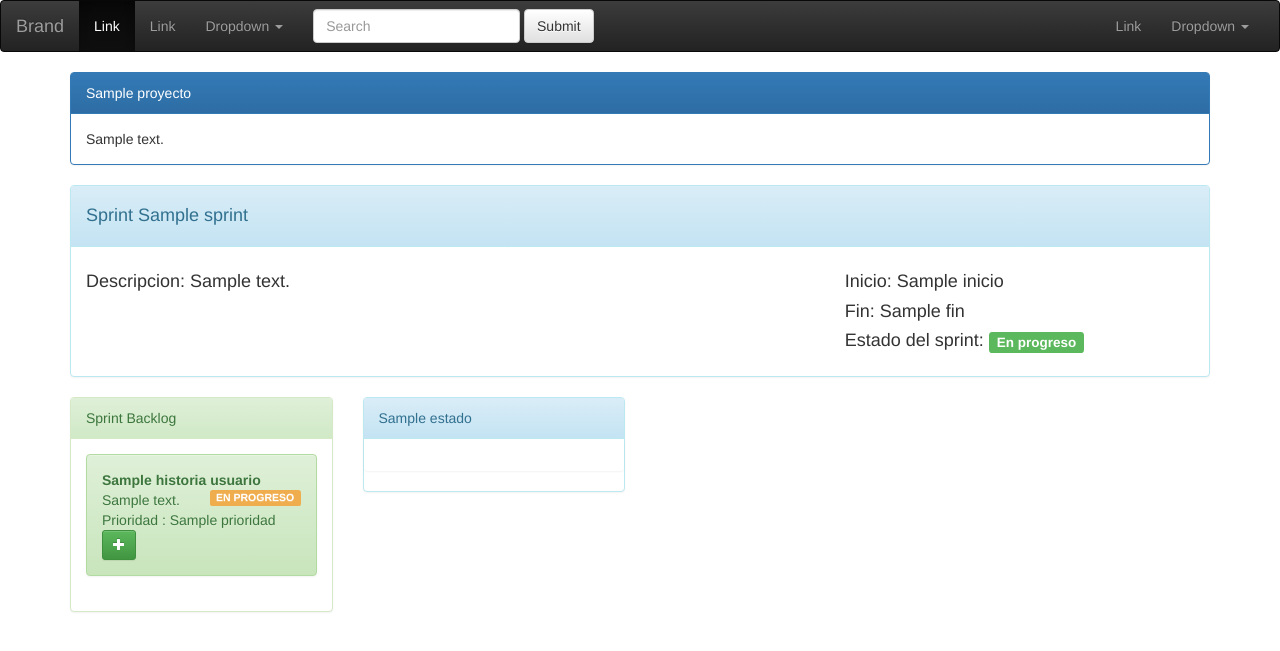
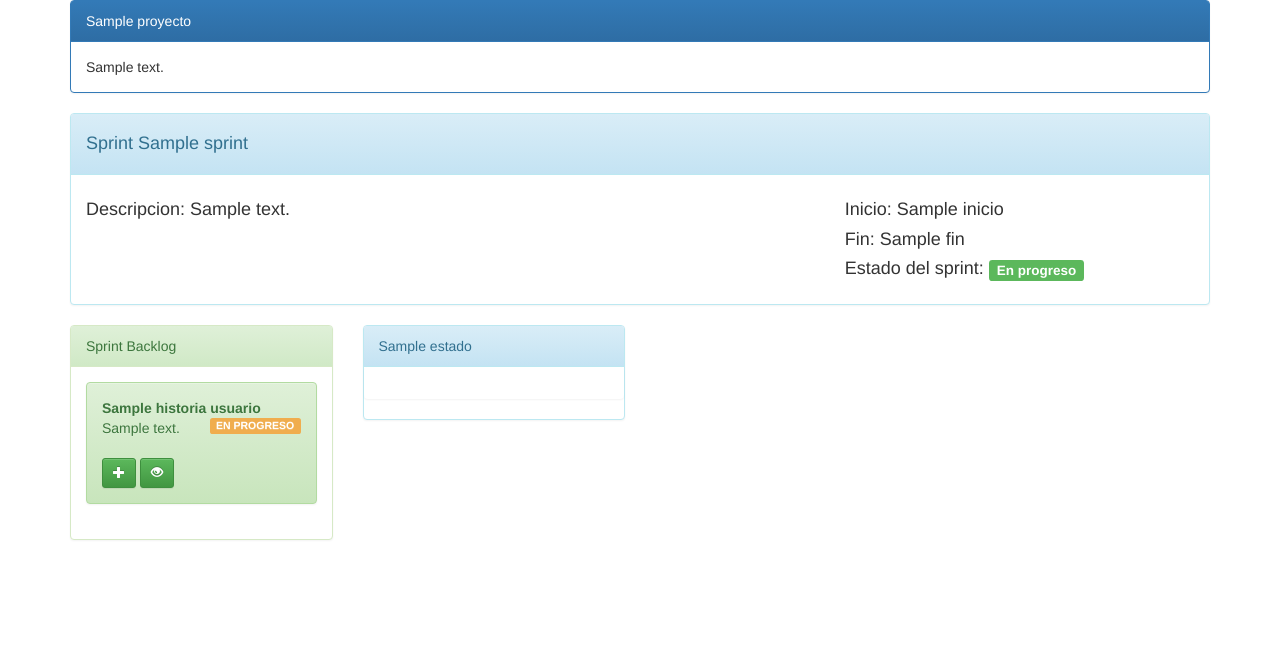
Before and after one commit to danielstp/jaguares, a Django app: template jaguares/templates/proyecto/tablero.html in a window 1280 px wide. Shown: the top 651 px of the page. Run offline with Django 3.2, Linux system fonts and the light colour scheme; the template is opened without the code that fills it: most values are stand-ins (such as "Sample title", 1, 10 or a date in 2020); parts of the project's set-up code (start-up, migrations or seed data) failed here and were passed over; some libraries are stand-ins or nearby versions.

Commit message:
ver detalles de la historia de usuario , asignar responsable,

```diff
--- a/jaguares/templates/bootstrap.html
+++ b/jaguares/templates/bootstrap.html
@@ -28,59 +28,6 @@
 
   <body>
     {% block body_head %}
-<nav class="navbar navbar-inverse">
-  <div class="container-fluid">
-    <!-- Brand and toggle get grouped for better mobile display -->
-    <div class="navbar-header">
-      <button type="button" class="navbar-toggle collapsed" data-toggle="collapse" data-target="#bs-example-navbar-collapse-1" aria-expanded="false">
-        <span class="sr-only">Toggle navigation</span>
-        <span class="icon-bar"></span>
-        <span class="icon-bar"></span>
-        <span class="icon-bar"></span>
-      </button>
-      <a class="navbar-brand" href="#">Brand</a>
-    </div>
-
-    <!-- Collect the nav links, forms, and other content for toggling -->
-    <div class="collapse navbar-collapse" id="bs-example-navbar-collapse-1">
-      <ul class="nav navbar-nav">
-        <li class="active"><a href="#">Link <span class="sr-only">(current)</span></a></li>
-        <li><a href="#">Link</a></li>
-        <li class="dropdown">
-          <a href="#" class="dropdown-toggle" data-toggle="dropdown" role="button" aria-haspopup="true" aria-expanded="false">Dropdown <span class="caret"></span></a>
-          <ul class="dropdown-menu">
-            <li><a href="#">Action</a></li>
-            <li><a href="#">Another action</a></li>
-            <li><a href="#">Something else here</a></li>
-            <li role="separator" class="divider"></li>
-            <li><a href="#">Separated link</a></li>
-            <li role="separator" class="divider"></li>
-            <li><a href="#">One more separated link</a></li>
-          </ul>
-        </li>
-      </ul>
-      <form class="navbar-form navbar-left" role="search">
-        <div class="form-group">
-          <input type="text" class="form-control" placeholder="Search">
-        </div>
-        <button type="submit" class="btn btn-default">Submit</button>
-      </form>
-      <ul class="nav navbar-nav navbar-right">
-        <li><a href="#">Link</a></li>
-        <li class="dropdown">
-          <a href="#" class="dropdown-toggle" data-toggle="dropdown" role="button" aria-haspopup="true" aria-expanded="false">Dropdown <span class="caret"></span></a>
-          <ul class="dropdown-menu">
-            <li><a href="#">Action</a></li>
-            <li><a href="#">Another action</a></li>
-            <li><a href="#">Something else here</a></li>
-            <li role="separator" class="divider"></li>
-            <li><a href="#">Separated link</a></li>
-          </ul>
-        </li>
-      </ul>
-    </div><!-- /.navbar-collapse -->
-  </div><!-- /.container-fluid -->
-</nav>
     {% endblock %}
     {% block container %}
     <div class="container">
--- a/jaguares/templates/proyecto/tablero.html
+++ b/jaguares/templates/proyecto/tablero.html
@@ -51,12 +51,25 @@
                     {% endif %}
                     <br>
                     {{ hus.historiaUsuario.descripción }} <br>
-                    Prioridad : {{ hus.historiaUsuario.prioridad  }}
                     <br>
-                    <button type="button" class="btn btn-success btn-sm" data-toggle="collapse" data-target="#historiausuario-{{ hus.historiaUsuario.id }}">
+                    <button type="button" class="btn btn-success btn-sm" data-toggle="collapse" data-target="#historiausuario-crear-{{ hus.historiaUsuario.id }}">
                         <span class="glyphicon glyphicon-plus"> </span>
                     </button>
-                    <div id="historiausuario-{{ hus.historiaUsuario.id }}" class="collapse">
+                    <button type="button" class="btn btn-success btn-sm" data-toggle="collapse" data-target="#historiausuario-mostrar-{{ hus.historiaUsuario.id }}">
+                        <span class="glyphicon glyphicon-eye-open"> </span>
+                    </button>
+                    <div id="historiausuario-mostrar-{{ hus.historiaUsuario.id }}" class="collapse">
+                    <h4 class="text-center"><strong>Mas Informacion</strong></h4>
+                    Prioridad : {{ hus.historiaUsuario.prioridad  }} <br>
+                    Tiempo Estimado : {{ hus.historiaUsuario.tiempoEstimado  }} <br>
+                    <h4> Criterios de Aceptacion</h4>
+                    <ul class="list-group">
+                        {% for criterio in hus.historiaUsuario.criterioaceptacion_set.all  %}
+                        <li class="list-group-item"> {{ criterio.descripción }}</li>
+                        {% endfor %}
+                    </ul>
+                    </div>
+                    <div id="historiausuario-crear-{{ hus.historiaUsuario.id }}" class="collapse">
 
                     <h4 class="text-center"><strong> Crear Tarea</strong></h4>
       <form action="" method="post" >
@@ -64,9 +77,9 @@
       <input type="hidden" name="action" value="tarea_crear">
       <input type="hidden" name="hu_id" value="{{ hus.historiaUsuario.id }}">
       <label> Nombre:  </label>
-      <input class="form-control" type="text" name="tarea_nombre">
+      <input class="form-control" type="text" name="tarea_nombre" required>
       <label> Descripcion </label>
-      <textarea class="form-control" name="tarea_descripcion"> </textarea>
+      <textarea class="form-control" name="tarea_descripcion" required="true" > </textarea>
       <br>
       <button type="submit" class="btn btn-success"> OK  </button>
       </form>
@@ -87,7 +100,9 @@
                 {% for tarea in hus.historiaUsuario.tarea_set.all %}
                     {% if tarea.estado == estado %}
             <div class="alert alert-info">
-               <strong>{{ tarea.titulo }} </strong> <span style="float:right" class="label label-primary"> {{ tarea.historiaUs.titulo }} </span>
+               <strong>{{ tarea.titulo }} </strong>
+               <span style="float:right" class="label label-primary"> {{ tarea.historiaUs.titulo }} </span>
+               <span style="float:right" class="label label-info"> {% if tarea.miembro.persona.username %} {{ tarea.miembro.persona.username }} {% else %} SR{% endif %} </span>
                <p> {{ tarea.descripción }}</p>
 <button type="button" class="btn btn-info btn-sm" data-toggle="collapse" data-target="#tarea-edit-{{ tarea.id  }}">
 <span class="glyphicon glyphicon-edit">
@@ -100,6 +115,12 @@
       <select class="form-control" name="tarea_estado">
           {% for est in estados  %}
           <option value="{{ est.id }}">{{ est.nombre  }} </option>
+          {% endfor %}
+      </select>
+      <label> Responsable </label>
+      <select class="form-control" name="tarea_miembro">
+          {% for miembro in proyecto.miembro_set.all %}
+             <option value="{{ miembro.id }}"> {{ miembro.persona.username  }} </option>
           {% endfor %}
       </select><br>
       <button type="submit" class="btn btn-primary"> OK  </button>
--- a/proyecto/models.py
+++ b/proyecto/models.py
@@ -148,6 +148,8 @@ class HistoriaUsuario(models.Model):
 
     def estaTerminado(self):
         tareas = self.tarea_set.all()
+        if len(tareas) == 0:
+            return False
         for tarea in tareas:
             if tarea.estado.nombre != 'Done':
                 return False
--- a/proyecto/views.py
+++ b/proyecto/views.py
@@ -5,7 +5,7 @@ from django.http import HttpResponse
 from django.core.urlresolvers import reverse
 from django.views.generic import DetailView, ListView, RedirectView, UpdateView
 from braces.views import LoginRequiredMixin
-from .models import Proyecto, Sprint, HistoriaUsuario, Estado, Tarea, HistoriaUsuarioSprint
+from .models import Proyecto, Sprint, HistoriaUsuario, Estado, Tarea, HistoriaUsuarioSprint, Miembro
 
 def kanban(request, nombre, sprintId):
     p = Proyecto.objects.get(nombre=nombre)
@@ -41,8 +41,11 @@ def tablero(request, nombre, sprintId):
         else:
             estado = request.POST.get('tarea_estado')
             tarea = request.POST.get('tarea_id')
+            responsable = request.POST.get('tarea_miembro')
+            responsable = Miembro.objects.get(pk=responsable)
             tarea = Tarea.objects.get(pk=tarea)
             tarea.estado = Estado.objects.get(pk=estado)
+            tarea.miembro = responsable
             tarea.save()
 
     return render(request, 'proyecto/tablero.html', {
```
